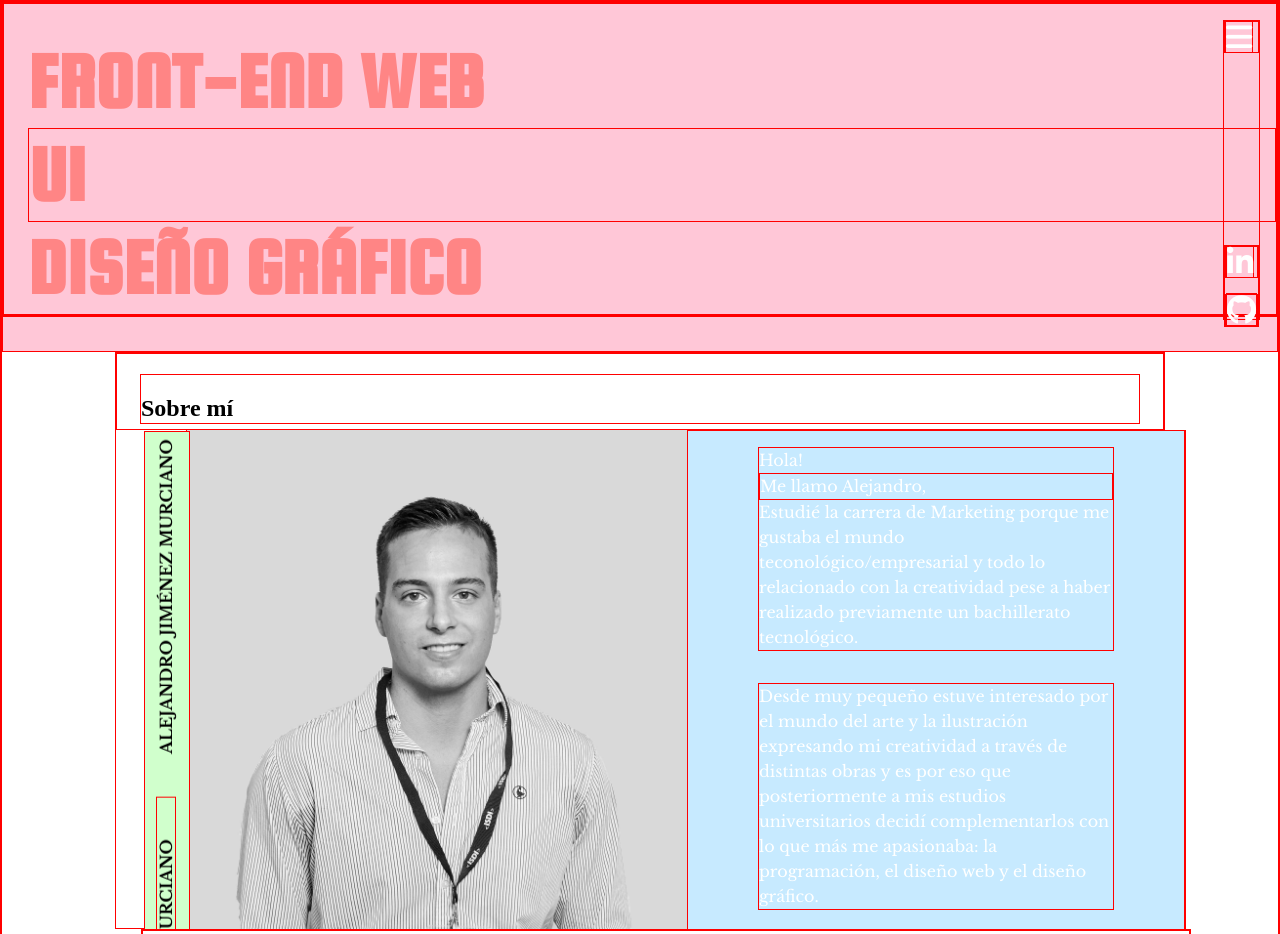
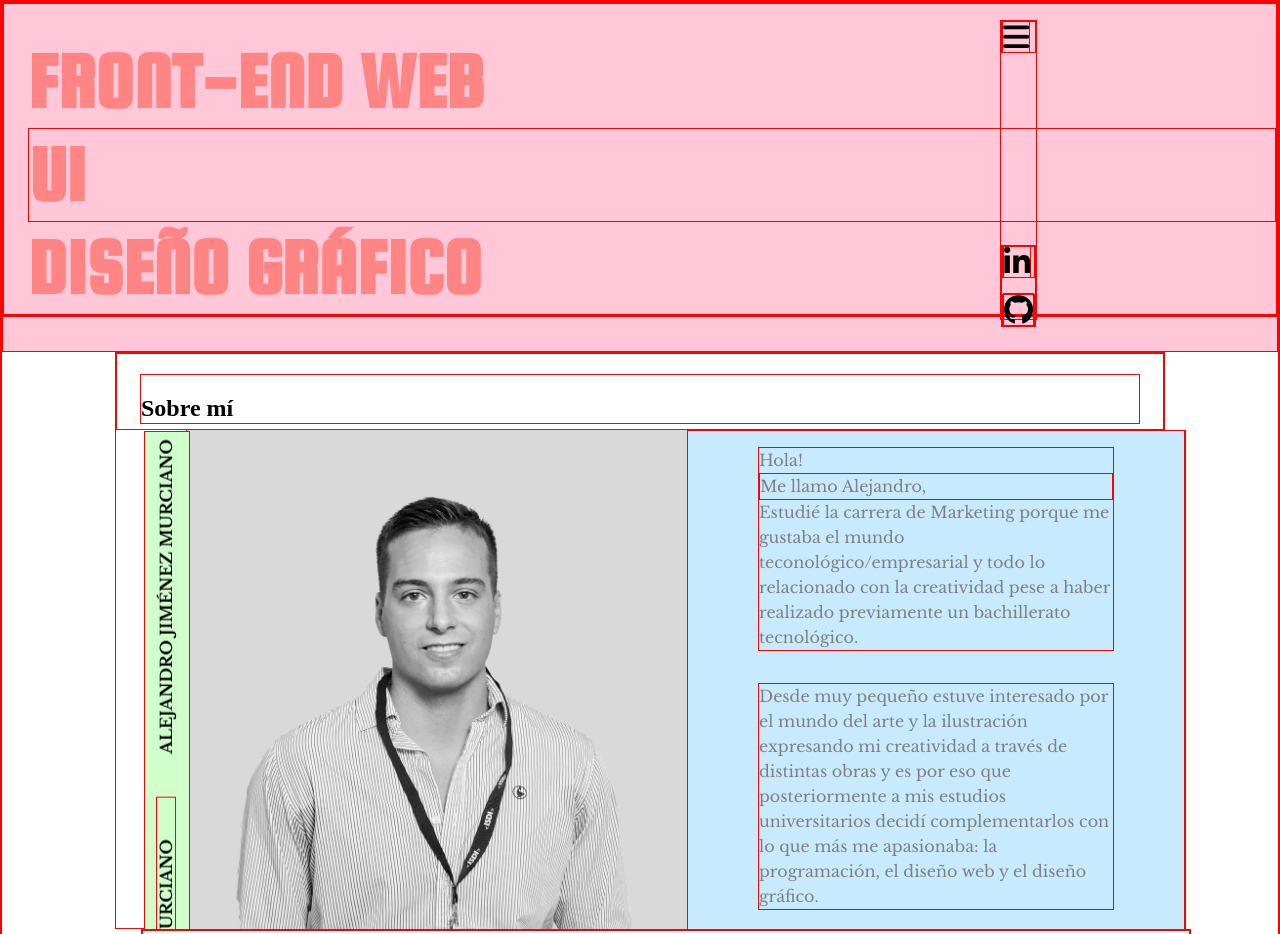
Before and after one commit to AlejandroJimenezMurciano/Portfolio, a website: page dist/index.html in a window 1280 px wide. Shown: the top 934 px of the page. Drawn offline with nearby package versions, Linux system fonts and the light colour scheme.

Commit message:
portafolio

```diff
--- a/src/scss/blocks/articles.scss
+++ b/src/scss/blocks/articles.scss
@@ -78,7 +78,6 @@
     &__description {
         background-color: var(--description-color);
         padding: 15px 15px 31px;
-
         display: flex;
         flex-direction: column;
         justify-content: start;
--- a/src/scss/blocks/header.scss
+++ b/src/scss/blocks/header.scss
@@ -7,44 +7,6 @@
 
 }
 
-.menu {
-    list-style: none;
-    margin-top: 0;
-    margin-bottom: 0;
-    padding-left: 0;
-    position: absolute;
-    top: 0;
-    left: 0;
-    width: 100%;
-    height: 100%;
-    display: flex;
-    flex-direction: column;
-    align-items: center;
-    background-color: rgb(255, 249, 159);
-    transform: translateY(-100%);
-    transition: 1s;
-    z-index: 1;
-
-
-    &__item {
-        padding: 1rem;
-
-        &__link {
-            color: white;
-            text-decoration: none;
-        }
-    }
-
-    &--show {
-        transform: translateY(0)
-    }
-
-    @include responsive (laptop) {
-        display: none;
-    }
-}
-
-
 .social {
     display: flex;
     flex-direction: column;
--- a/src/scss/blocks/icons.scss
+++ b/src/scss/blocks/icons.scss
@@ -7,17 +7,21 @@
     height: 300px;
     position: fixed;
     top: 20px;
-    right: 20px;
+    left: 330px;
     display: flex;
     flex-direction: column;
     justify-content: space-between;
     gap: 12rem;
 
+    @include responsive (laptop) {
+        left: 1000px;
+    }
+
 }
 
 .header__icon {
     font-size: 30px;
-    color: white
+    color: rgb(0, 0, 0);
 }
 
 .skills__icon {
--- /dev/null
+++ b/src/scss/blocks/menu.scss
@@ -0,0 +1,38 @@
+@use '../mixins/responsive.scss' as *;
+
+.menu {
+    list-style: none;
+    margin-top: 0;
+    margin-bottom: 0;
+    padding-left: 0;
+    position: absolute;
+    top: 0;
+    left: 0;
+    width: 100%;
+    height: 350px;
+    display: flex;
+    flex-direction: column;
+    align-items: center;
+    background-color: rgb(255, 249, 159);
+    transform: translateY(-100%);
+    transition: 1s;
+    z-index: 1;
+
+
+    &__item {
+        padding: 1rem;
+
+        &__link {
+            color: white;
+            text-decoration: none;
+        }
+    }
+
+    &--show {
+        transform: translateY(0)
+    }
+
+    @include responsive (laptop) {
+        display: none;
+    }
+}
--- a/src/scss/blocks/texts.scss
+++ b/src/scss/blocks/texts.scss
@@ -13,6 +13,6 @@
     }
 
     &--description {
-        color: white;
+        color: grey;
     }
 }
--- a/src/scss/styles.scss
+++ b/src/scss/styles.scss
@@ -11,3 +11,4 @@
 @use 'blocks/subtitles.scss';
 @use 'blocks/icons.scss';
 @use 'blocks/form.scss';
+@use 'blocks/menu.scss';
```
Also changed, not shown: dist/css/styles.css, dist/index.html.
